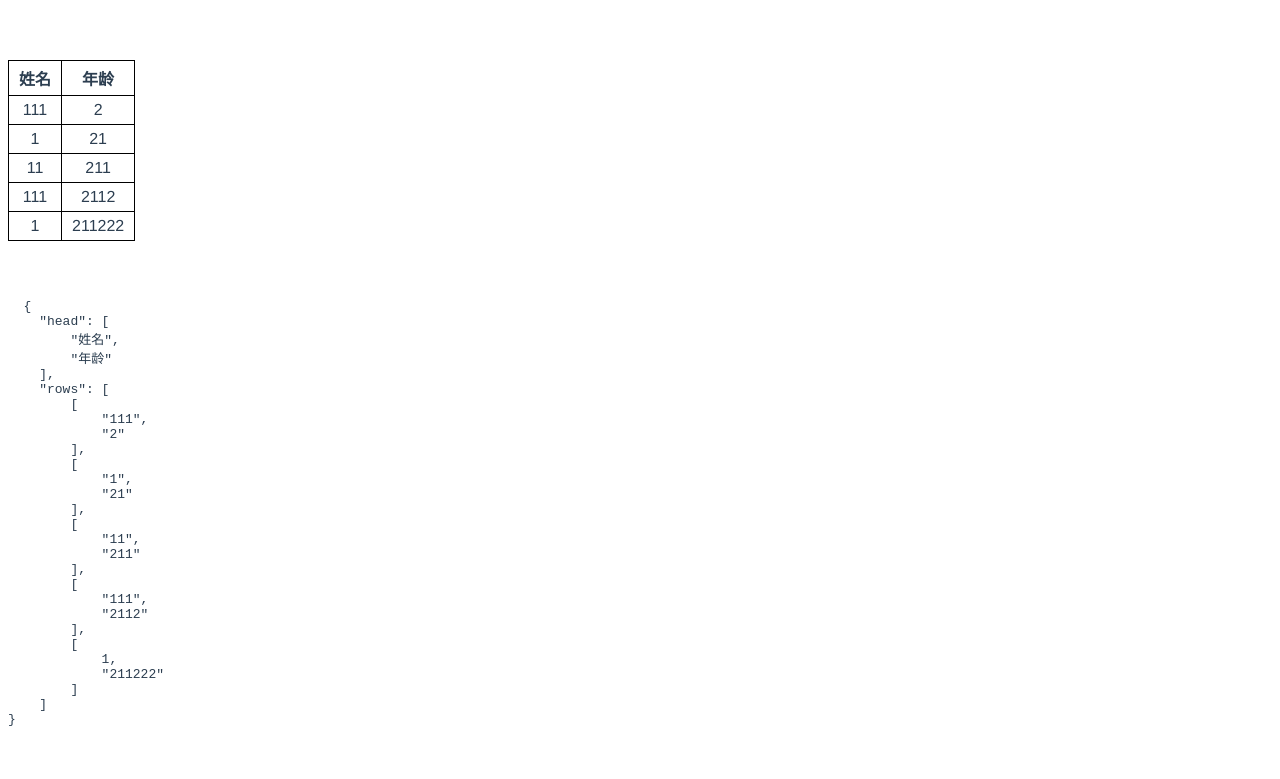
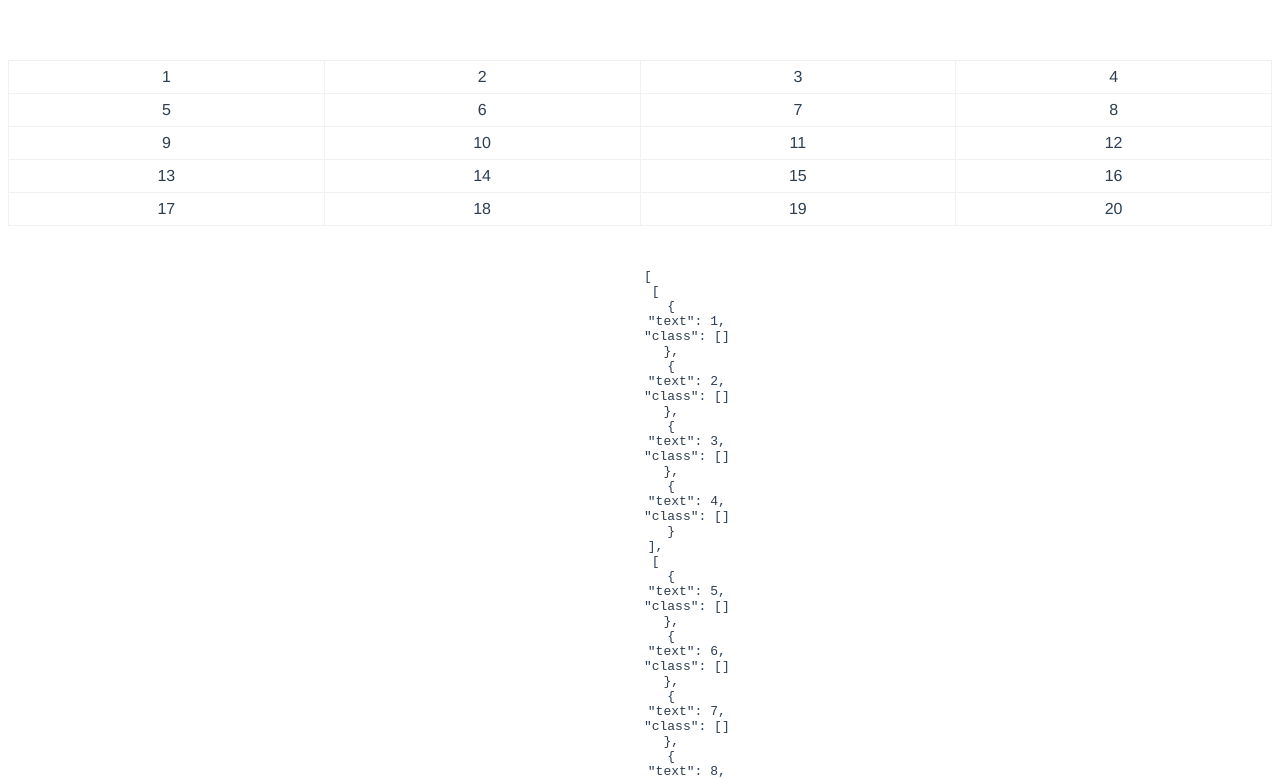
Before and after one commit to yue1123/vue-editableTable, a Vue app: page / in a window 1280 px wide. Shown: the top 779 px of the page. Built offline with nearby package versions, Linux system fonts and the light colour scheme.

Commit message:
refactor: 重构表格生成

```diff
--- a/package.json
+++ b/package.json
@@ -9,7 +9,8 @@
     "vue": "^3.0.4"
   },
   "devDependencies": {
-    "vite": "^1.0.0-rc.13",
-    "@vue/compiler-sfc": "^3.0.4"
+    "@vue/compiler-sfc": "^3.0.4",
+    "less": "^4.1.2",
+    "vite": "^1.0.0-rc.13"
   }
 }
--- a/src/App.vue
+++ b/src/App.vue
@@ -1,93 +1,81 @@
-<template>
-	<table>
-		<thead>
-			<tr>
-				<th v-for="(row, index) in data.head" contenteditable="true">
-					{{ row }}
-				</th>
-			</tr>
-			<tr v-for="(row, y) in data.rows" :key="y">
-				<td
-					contenteditable="true"
-					@keydown="($event) => onKeyupHandler(cell, y, x, $event)"
-					:key="x"
-					v-for="(cell, x) in row"
-				>
-					{{ cell }}
-				</td>
-				<button @click="addRows(y)">+</button>
-			</tr>
-		</thead>
-	</table>
-	<pre>
-
-    <code>
-  {{ JSON.stringify(data,null,4) }}
-    </code>
-  </pre>
-</template>
-
 <script lang="ts" setup>
 	import { ref } from 'vue'
-	const data = ref({
-		head: ['姓名', '年龄'],
-		rows: [
-			['111', '2'],
-			['1', '21'],
-			['11', '211'],
-			['111', '2112'],
-			[1, '211222']
-		]
+	const tableSize = [5, 4]
+	const rows = ref(
+		Array.apply(null, { length: tableSize[0] }).map((_, i) =>
+			Array.apply(null, { length: tableSize[1] }).map((_, j) => {
+				return { text: i * tableSize[1] + j + 1, class: [] }
 			})
+		)
+	)
+
 	function onKeyupHandler(row, y, x, e) {
 		console.log(row, x, y, e)
 		const text = e.target.innerText
-		data.value.rows[y][x] = text
+		// data.value.rows[y][x] = text
 		// 删除
 		// if (e.key === 'Backspace' && !text.length) {
 		// 	// data.value.rows[y].splice(x, 1)
 		// }
 	}
 	function addRows(y) {
-		data.value.rows.splice(y + 1, 0, ['', ''])
+		// data.value.rows.splice(y + 1, 0, ['', ''])
 	}
 </script>
+<template>
+	<div class="table">
+		<div class="table-rows" v-for="row in rows">
+			<div class="table-cell" v-for="cell in row" contenteditable="true">
+				{{ cell.text }}
+			</div>
+			<div class="resize-cell"></div>
+		</div>
+	</div>
+	<pre>
 
-<style>
-	table {
-		border-collapse: collapse;
+    <code>
+  {{ JSON.stringify(rows,null,4) }}
+    </code>
+  </pre>
+</template>
+
+<style lang="less">
+	.table {
+		display: flex;
+		flex-direction: column;
+		width: 100%;
+		height: 100%;
+		.table-rows {
+			&:first-child {
+				border-top: 1px solid #f1f1f1;
 			}
-	table,
-	th,
-	td {
-		border: 1px solid #000;
+			border-bottom: 1px solid #f1f1f1;
+			display: flex;
+			flex-direction: row;
+			width: 100%;
+			height: 100%;
+			position: relative;
+			.resize-x {
+				width: 100%;
+				height: 3px;
+				background: #f90;
+				position: absolute;
 			}
-	th,
-	td {
-		padding: 5px 10px;
+			.table-cell {
+				&:first-child {
+					border-left: 1px solid #f1f1f1;
 				}
-	tr {
-		position: relative;
+				display: flex;
+				border-right: 1px solid #f1f1f1;
+				flex-direction: column;
+				width: 100%;
+				height: 100%;
+				padding: 7px 15px;
+				cursor: edit;
+				&:hover {
+					background: #e2e2e2;
 				}
-	tr:hover {
-		border-bottom: 3px solid #f90;
 			}
-	tr:hover button {
-		display: inline-block;
 		}
-	code {
-		width: 100%;
-		display: block;
-		text-align: left;
-	}
-	button {
-		display: none;
-		position: absolute;
-		background: none;
-		border: none;
-		outline: none;
-		padding: 4px;
-		bottom: -50%;
-		background: #f1f1f1;
 	}
 </style>
```
Also changed, not shown: 1 other file (tests, documents, lock files or other folders). Lines whose indentation alone changed are shown as unchanged.
